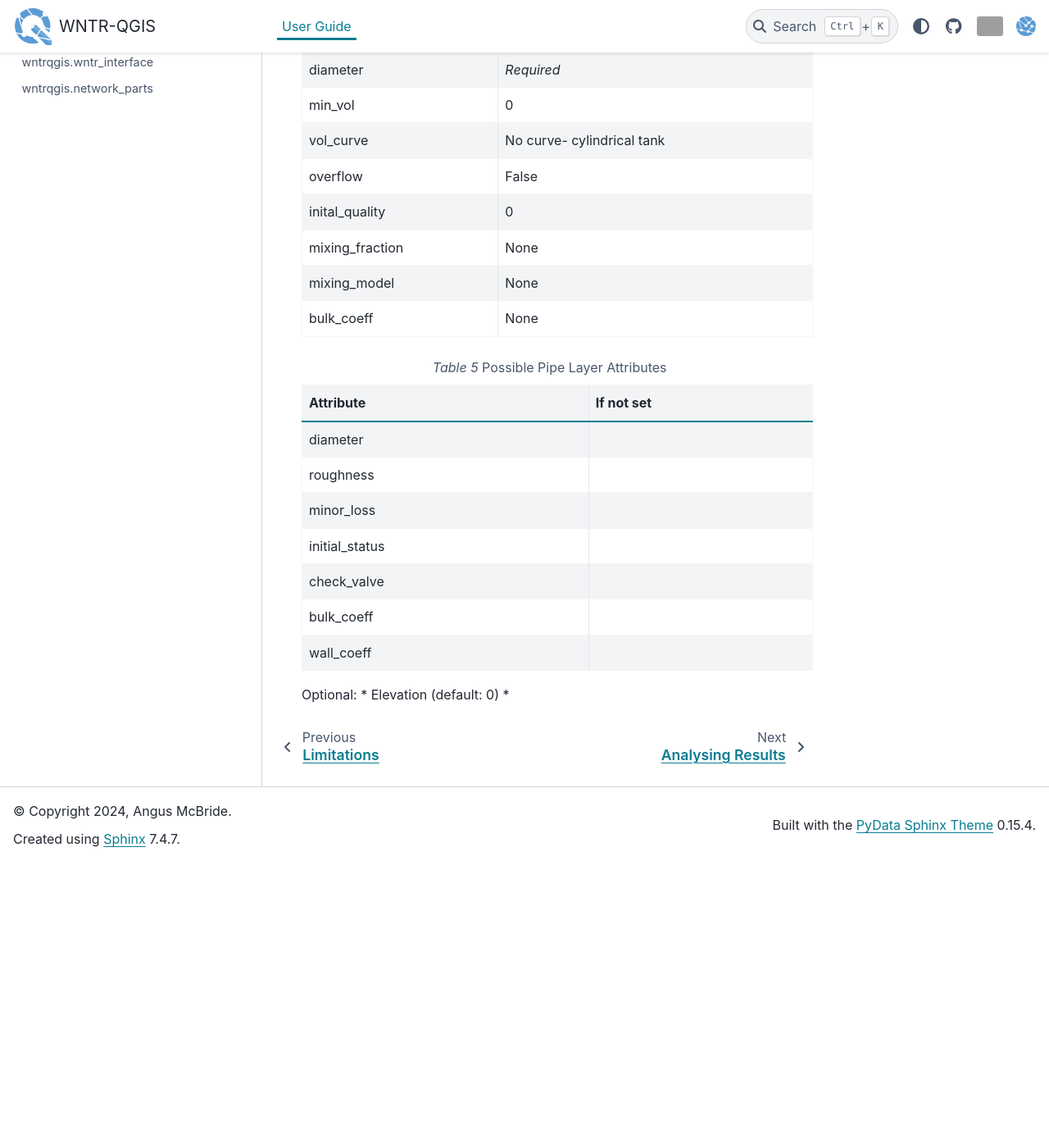
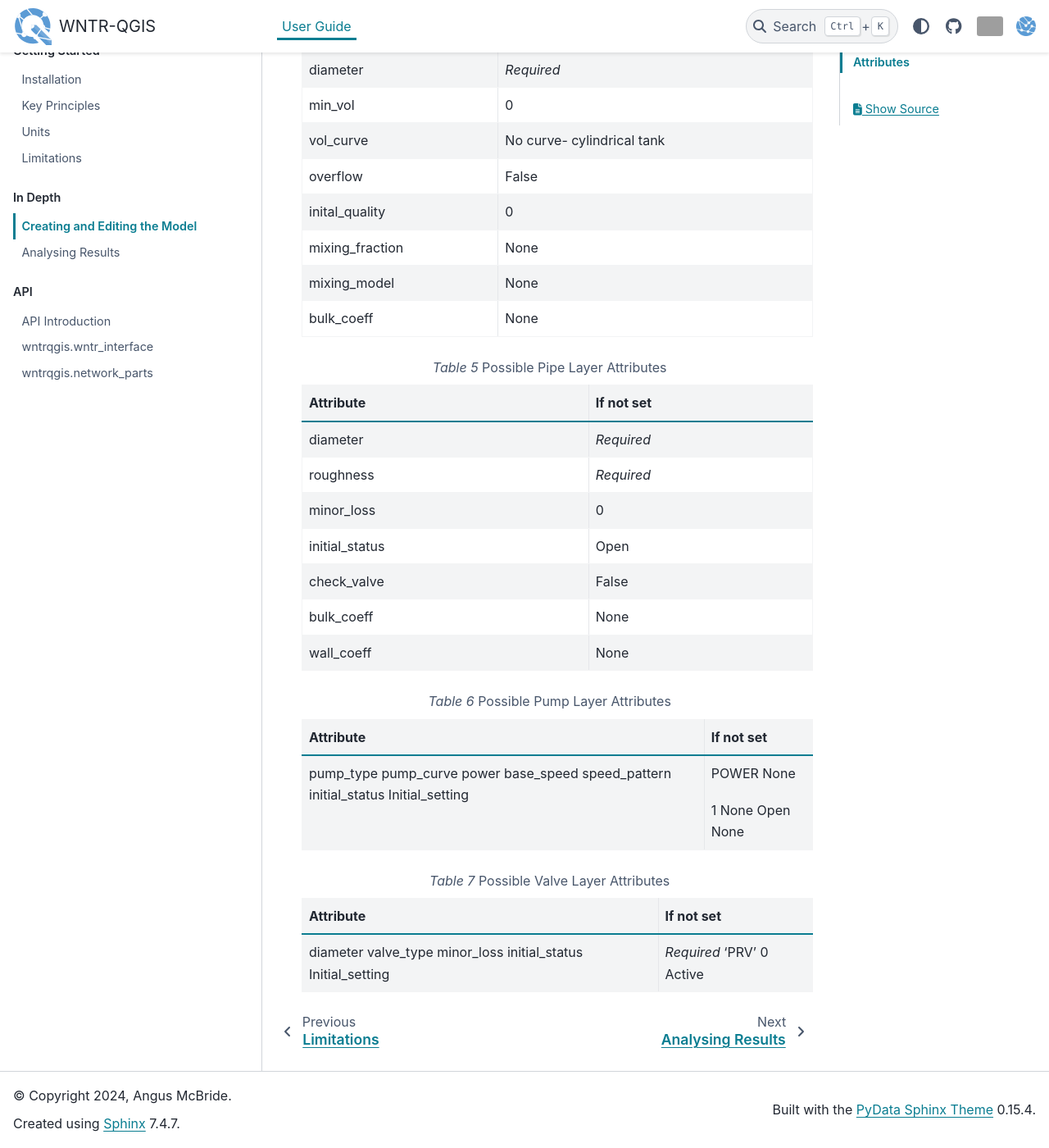
Before and after one commit to angusmcb/wntr-qgis, a Sphinx documentation site: the page built from docs/user_guide/creating_the_model.rst, in a window 1280 px wide and 1400 px high, scrolled down 1937 px. Shown: the whole window at 82% size. Built offline with Sphinx 7.4.7 and the PyData theme 0.15.4, drawn with Linux system fonts in a browser that asks for light colours; before the commit the page ends 2989 px from its top, so only the background shows below that; grey boxes are pictures that could not be loaded.

Commit message:
Docs update

```diff
--- a/docs/user_guide/creating_the_model.rst
+++ b/docs/user_guide/creating_the_model.rst
@@ -93,21 +93,43 @@ All attributes are optional, except those marked *Required*
     +---------------------+------------------------------+
     | Attribute           | If not set                   |
     +=====================+==============================+
-    | diameter            |                              |
+    | diameter            | *Required*                   |
     +---------------------+------------------------------+
-    | roughness           |                              |
+    | roughness           | *Required*                   |
     +---------------------+------------------------------+
-    | minor_loss          |                              |
+    | minor_loss          | 0                            |
     +---------------------+------------------------------+
-    | initial_status      |                              |
+    | initial_status      | Open                         |
     +---------------------+------------------------------+
-    | check_valve         |                              |
+    | check_valve         | False                        |
     +---------------------+------------------------------+
-    | bulk_coeff          |                              |
+    | bulk_coeff          | None                         |
     +---------------------+------------------------------+
-    | wall_coeff          |                              |
+    | wall_coeff          | None                         |
     +---------------------+------------------------------+
 
-Optional:
-* Elevation (default: 0)
-*
+.. table:: Possible Pump Layer Attributes
+
+    +---------------------+------------------------------+
+    | Attribute           | If not set                   |
+    +=====================+==============================+
+    | pump_type           | POWER                        |
+    | pump_curve          | None                         |
+    | power               |                              |
+    | base_speed          | 1                            |
+    | speed_pattern       | None                         |
+    | initial_status      | Open                         |
+    | Initial_setting     | None                         |
+    +---------------------+------------------------------+
+
+.. table:: Possible Valve Layer Attributes
+
+    +---------------------+------------------------------+
+    | Attribute           | If not set                   |
+    +=====================+==============================+
+    | diameter            | *Required*                   |
+    | valve_type          | 'PRV'                        |
+    | minor_loss          | 0                            |
+    | initial_status      | Active                       |
+    | Initial_setting     |                              |
+    +---------------------+------------------------------+
```
Also changed, not shown: docs/user_guide/limitations.md (+8 -5 lines), 1 other file.
